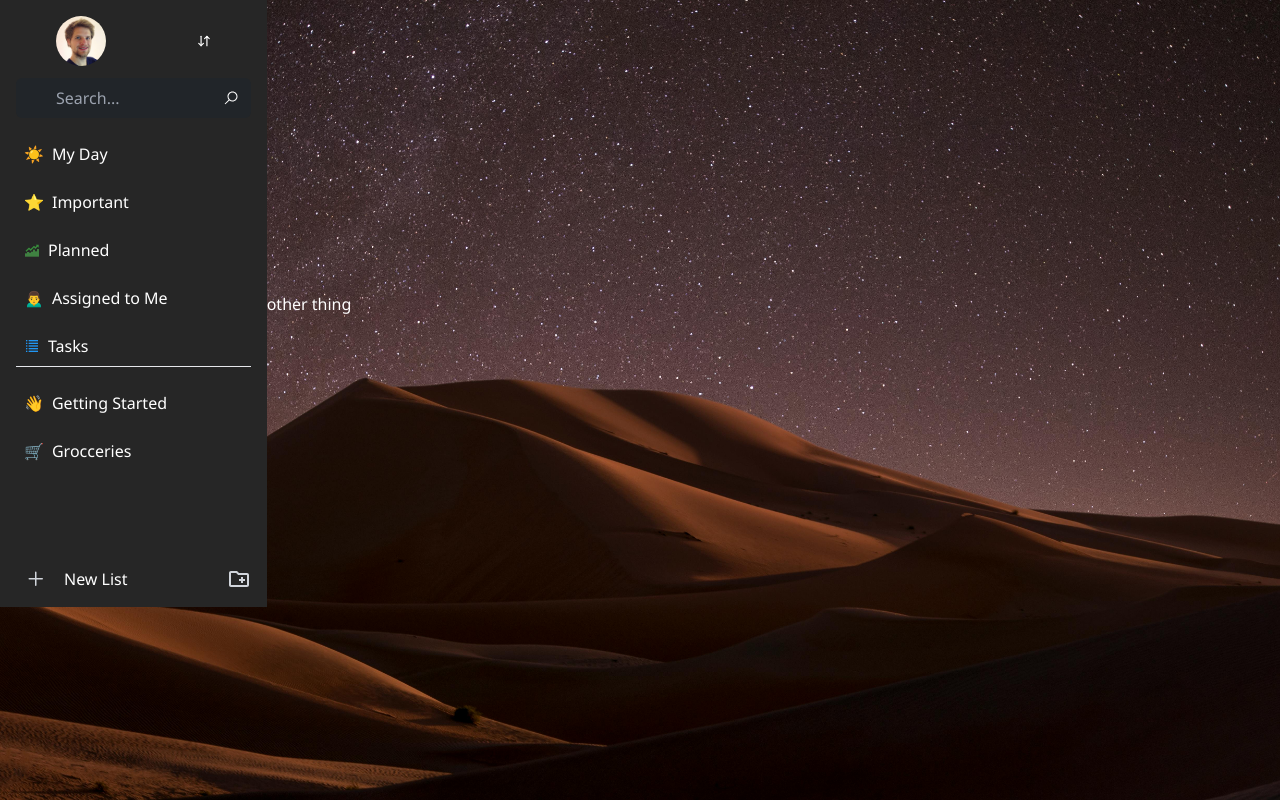
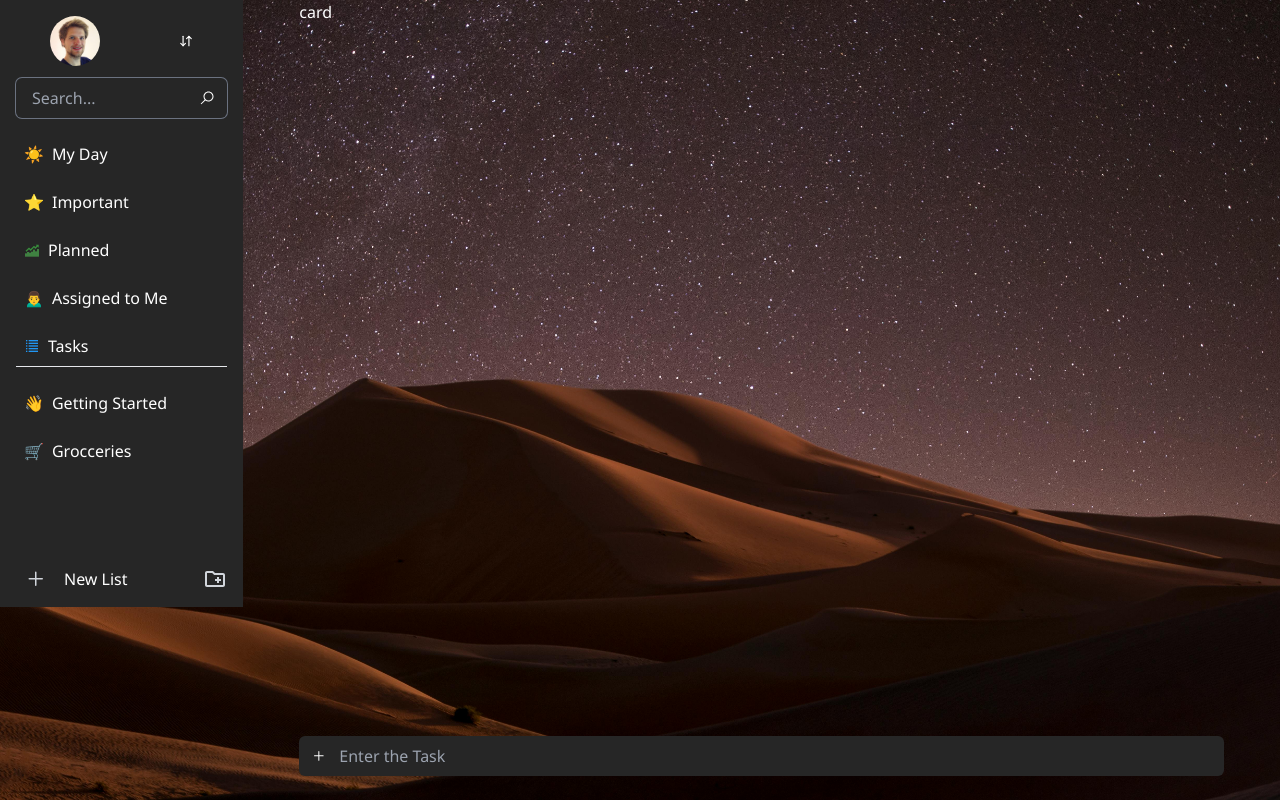
Before and after one commit to AfaqShahidKhan/microsoft-todo-app-frontend, a Next.js app: page / in a window 1280 px wide. Built offline with nearby package versions, Linux system fonts and the light colour scheme.

Commit message:
add task

```diff
--- a/src/components/Home.jsx
+++ b/src/components/Home.jsx
@@ -1,13 +1,37 @@
-import React from "react";
+"use client";
+import React, { useState } from "react";
 import LeftSidebar from "./LeftSidebar";
+import Card from "./ui/Card";
+import Input from "./ui/Input";
+import { GoPlus } from "react-icons/go";
 
 const Home = () => {
+  const [tasks, setTasks] = useState([]);
+  const [newTask, setNewTask] = useState("");
+
+
+
   return (
-    <div className="flex flex-col md:flex-row items-center">
+    <div className="flex flex-col md:flex-row h-screen">
       <div className="flex-[2.5]">
         <LeftSidebar />
       </div>
-      <div className="flex-[9.5]">other thing</div>
+
+      <div className="flex-[9.5] relative mx-14">
+        <div>
+          <Card />
+        </div>
+
+        <div className="absolute bottom-6 left-0 w-full flex justify-center">
+          <Input
+            type="text"
+            placeholder="Enter the Task"
+            className="bg-charcoal"
+            icon={<GoPlus />}
+            iconPosition="left"
+          />
+        </div>
+      </div>
     </div>
   );
 };
--- a/src/components/LeftSidebar.jsx
+++ b/src/components/LeftSidebar.jsx
@@ -82,11 +82,11 @@ const LeftSidebar = () => {
         </div>
       )}
 
-      <div className="mt-3">
+      <div className="mt-3 ">
         <Input
           type="text"
           placeholder="Search..."
-          className="bg-charcoal text-foreground"
+          className=" text-foreground ring-1 ring-gray-500 bg-charcoal"
           icon={<LiaSearchSolid />}
         />
       </div>
--- a/src/components/ui/Card.jsx
+++ b/src/components/ui/Card.jsx
@@ -0,0 +1,11 @@
+import React from 'react'
+
+const Card = () => {
+  return (
+    <div>
+      card
+    </div>
+  )
+}
+
+export default Card
--- a/src/components/ui/Input.jsx
+++ b/src/components/ui/Input.jsx
@@ -8,6 +8,7 @@ const Input = ({
   error,
   type = "text",
   icon = null, // Icon passed dynamically as a prop
+  iconPosition = "right", // Default icon position is right
   ...rest
 }) => {
   const handleKeyDown = (event) => {
@@ -18,7 +19,12 @@ const Input = ({
 
   return (
     <div className="relative w-full">
-      {/* Conditionally Render Icon Inside the Input */}
+      {/* Conditionally Render Icon Based on Position */}
+      {icon && iconPosition === "left" && (
+        <span className="absolute inset-y-0 left-3 flex items-center justify-start">
+          {icon}
+        </span>
+      )}
 
       {/* Input Field */}
       <input
@@ -29,11 +35,14 @@ const Input = ({
         onKeyDown={handleKeyDown}
         placeholder={placeholder}
         className={`w-full ${
-          icon ? "pl-10" : "pl-4"
-        } pr-4 py-2 rounded-md bg-dark text-white focus:outline-none focus:ring-1 focus:ring-gray-500 ${className}`}
+          icon && iconPosition === "left" ? "pl-10" : "pl-4"
+        } ${
+          icon && iconPosition === "right" ? "pr-10" : "pr-4"
+        } py-2 rounded-md text-white focus:outline-none focus:ring-1 focus:ring-gray-500 ${className}`}
         {...rest}
       />
-      {icon && (
+
+      {icon && iconPosition === "right" && (
         <span className="absolute inset-y-0 right-3 flex items-center justify-end">
           {icon}
         </span>
--- /dev/null
+++ b/src/components/ui/TaskCard.jsx
@@ -0,0 +1,11 @@
+import React from "react";
+
+const TaskCard = ({ task }) => {
+  return (
+    <div className="bg-charcoal text-white rounded-md shadow-lg p-4 w-64 mr-4 flex-shrink-0">
+      <h4 className="font-semibold">{task.title}</h4>
+    </div>
+  );
+};
+
+export default TaskCard;
--- a/src/utils/api.js
+++ b/src/utils/api.js
@@ -1,3 +1,5 @@
+import Cookies from "js-cookie";
+
 const API_URL = process.env.NEXT_PUBLIC_API_URL;
 
 export async function apiRequest(
@@ -7,8 +9,11 @@ export async function apiRequest(
   headers = {}
 ) {
   try {
+    const token = Cookies.get('token');
+
     const defaultHeaders = {
       "Content-Type": "application/json",
+      ...(token && { "Authorization": `Bearer ${token}` }),
       ...headers,
     };
 
```
Also changed, not shown: src/store/services/taskService.js (+16 -6 lines).
